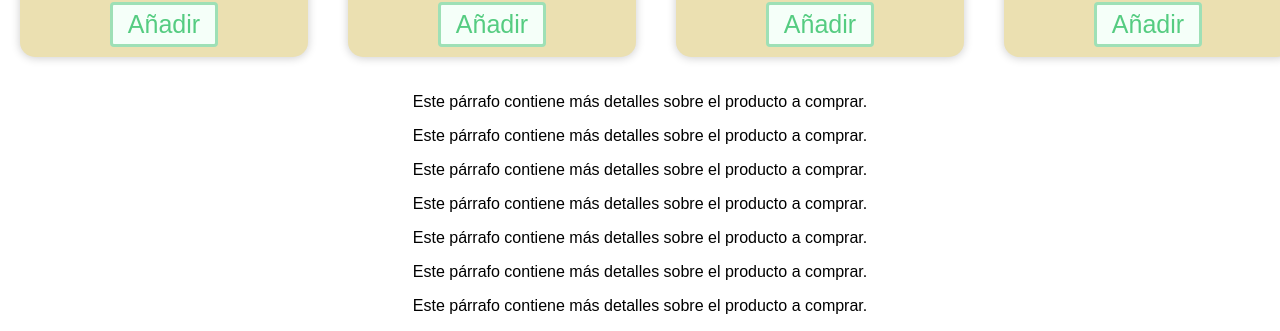
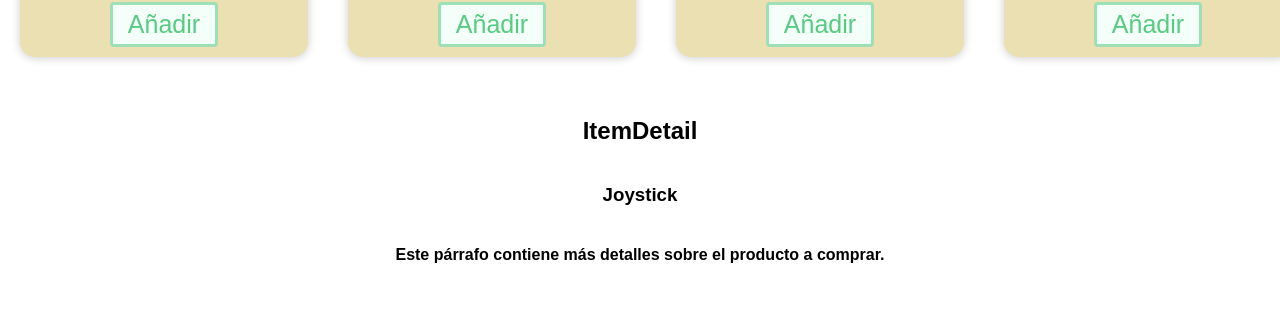
Before and after one commit to Ale-Quemel/Canje-App---React-JS, a React (Create React App) app: page / in a window 1280 px wide. Shown: the part 1330-1661 px from the top of the page. After the commit the page ends 1615 px from the top, so only its background shows below. Built offline with nearby package versions, Linux system fonts and the light colour scheme.

Commit message:
Testeo de ItemDetail con más props.

```diff
--- a/src/App.js
+++ b/src/App.js
@@ -4,15 +4,15 @@ import NavBar from './components/NavBar/NavBar';
 import ItemListContainer from './components/ItemListContainer/ItemListContainer';
 import ItemDetailContainer from './components/ItemDetailContainer/ItemDetailContainer';
 
-function App() {
+const App = () => {
   return (
     <body className='body__ctn'>
       <div className="App">
           <NavBar/>
           <div className='div__ctn__cards'>
             <ItemListContainer/>
-            <ItemDetailContainer/>
           </div>
+          <ItemDetailContainer/>
 
       </div>
     </body>
--- a/src/components/Products/asynmock.js
+++ b/src/asynmock.js
@@ -1,6 +1,6 @@
-export const products = [
+const products = [
     {
-        id: 1,
+        id: '1',
         price: 7550,
         name: 'Joystick',
         description: 'Compatible con Ps4 y Ps5.',
@@ -10,7 +10,7 @@ export const products = [
         stock: 5
     },
     {
-        id: 2,
+        id: '2',
         price: 9500,
         name: 'Bicicleta',
         description: 'Bicicleta de paseo, rodado 26.',
@@ -20,7 +20,7 @@ export const products = [
         stock: 3
     },
     {
-        id: 3,
+        id: '3',
         price: 15400,
         name: 'Longboard',
         description:'Cruiser Retro, inspirado en los 70',
@@ -30,7 +30,7 @@ export const products = [
         stock: 3
     },
     {
-        id: 4,
+        id: '4',
         price: 1300,
         name: 'Maniquí',
         description:'Para estudio/ referencia artística',
@@ -40,7 +40,7 @@ export const products = [
         stock: 8
     },
     {
-        id: 5,
+        id: '5',
         price: 12000,
         name: 'Mesa',
         description:'Estilo escandinava para 6 personas',
@@ -50,7 +50,7 @@ export const products = [
         stock: 5
     },
     {
-        id: 6,
+        id: '6',
         price: 800,
         name: 'Peluche',
         description:'Oso de tela fina ',
@@ -60,7 +60,7 @@ export const products = [
         stock: 12
     },
     {
-        id: 7,
+        id: '7',
         price: 3500,
         name: 'Silla Pc',
         description:'Patas metálicas, tela de cuero',
@@ -70,7 +70,7 @@ export const products = [
         stock: 6
     },
     {
-        id: 8,
+        id: '8',
         price: 1500,
         name: 'Remera',
         description:'100% Algodón, varios colores.',
@@ -84,15 +84,15 @@ export const products = [
 export const getProduct = () => {
     return new Promise ((resolve) => {
         setTimeout (() => {
-        resolve(products);
-        }, 2000);
-    });
-};
+            resolve(products)
+        }, 1000)
+    })
+}
 
-export const getProductDetail = () => {
-    return new Promise ((resolve) => {
-        setTimeout (() => {
-        resolve(products);
-        }, 5000);
-    });
-};
+export const getProductsById = (id) => {
+    return new Promise (resolve => {
+        setTimeout(() => {
+            resolve(products.find(prod => prod.id === id))
+        }, 500)
+    })
+}
--- /dev/null
+++ b/src/components/ItemDetail/ItemDetail.css
@@ -0,0 +1,5 @@
+.div__detail {
+    display: flex;
+    flex-direction: column;
+    margin: 20px;
+}
--- /dev/null
+++ b/src/components/ItemDetail/ItemDetail.js
@@ -0,0 +1,16 @@
+
+import './ItemDetail.css';
+
+const ItemDetail = ({title, detail}) => {
+    return(
+        <div className="div__detail ">
+            <h2>ItemDetail</h2>
+            <h3>{title}</h3>
+            <h4>{detail}</h4>
+
+        </div>
+
+    )
+}
+
+export default ItemDetail;
--- a/src/components/ItemDetailContainer/ItemDetail.css
+++ /dev/null
@@ -1,6 +0,0 @@
-.p__detail {
-    width: 100px;
-    height: 100px;
-    padding: 10px;
-    margin: 15px;
-}
--- a/src/components/ItemDetailContainer/ItemDetail.js
+++ /dev/null
@@ -1,18 +0,0 @@
-import React from "react";
-import './ItemDetail.css';
-
-function ItemDetail({product}) {
-
-    return (
-        product.map(p =>(
-           <p>
-            {p.detail}
-           </p>
-            )
-        )
-
-
-    )
-}
-
-export default ItemDetail;
--- /dev/null
+++ b/src/components/ItemDetailContainer/ItemDetailContainer.css
@@ -0,0 +1,6 @@
+.ItemDetailContainer {
+    width: 200px;
+    height: 200px;
+    align-items: center;
+
+}
--- a/src/components/ItemDetailContainer/ItemDetailContainer.js
+++ b/src/components/ItemDetailContainer/ItemDetailContainer.js
@@ -1,17 +1,21 @@
 import { useEffect, useState } from "react";
-import { getProductDetail } from "../Products/asynmock";
-import ItemDetail from './ItemDetail';
+import { getProductsById } from "../../asynmock";
+import ItemDetail from '../ItemDetail/ItemDetail';
+import './ItemDetailContainer'
 
-function ItemDetailContainer() {
-    const [product, setProduct] = useState([]);
+const  ItemDetailContainer = () => {
+
+    const [product, setProduct] = useState()
 
     useEffect(() => {
-        getProductDetail().then(resolve => setProduct(resolve))
-    }, [])
+        getProductsById('1').then(resolve => {
+            setProduct(resolve)
+        })
+    },  [])
 
     return (
-        <div>
-            <ItemDetail product={product}/>
+        <div className="ItemDetailContainer">
+            <ItemDetail title={product?.name} detail={product?.detail}/>
         </div>
     )
 }
--- a/src/components/ItemListContainer/ItemListContainer.js
+++ b/src/components/ItemListContainer/ItemListContainer.js
@@ -1,5 +1,5 @@
 import { useEffect, useState } from 'react';
-import { getProduct } from '../Products/asynmock';
+import { getProduct } from '../../asynmock';
 import ItemList from '../ItemList/ItemList';
 import './ItemListContainer.css'
 
```
